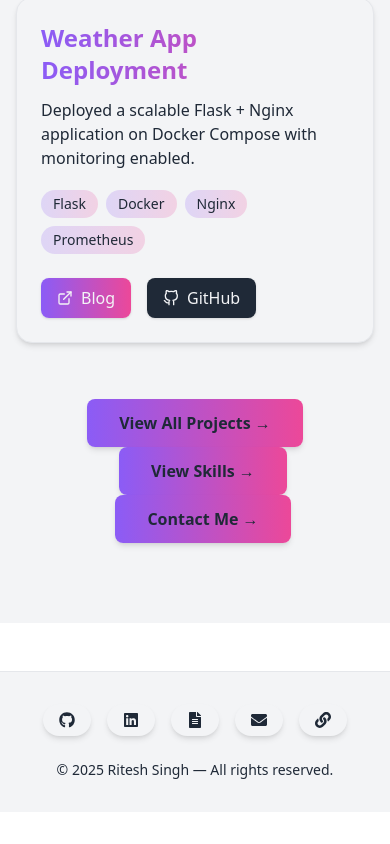
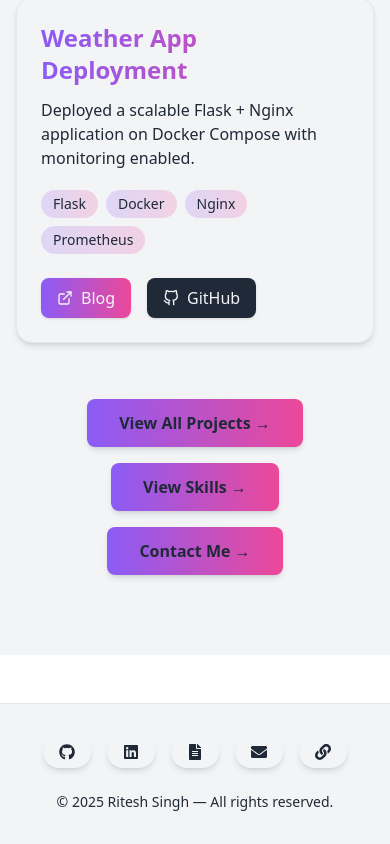
Before and after one commit to ritesh355/portfolio, a Next.js app: page / in a window 390 px wide. Shown: the part 1111-1955 px from the top of the page. Before the commit the page ends 1923 px from the top, so only its background shows below. Built offline with nearby package versions, Linux system fonts and the light colour scheme.

Commit message:
update index.tsx

```diff
--- a/pages/index.tsx
+++ b/pages/index.tsx
@@ -71,6 +71,7 @@
 
           {/* View All Projects Button */}
   <div className="text-center mt-14">
+            <div className="flex flex-col sm:flex-row justify-center items-center gap-4">
               <Link
                 href="/projects"
                 className="inline-block bg-gradient-to-r from-[#8B5CF6] to-[#EC4899] text-[#1F2937] font-semibold px-8 py-3 rounded-lg shadow-md hover:shadow-lg hover:scale-105 transition-all duration-300"
@@ -79,16 +80,17 @@
               </Link>
               <Link
                 href="/skills"
-              className="inline-block bg-gradient-to-r from-[#8B5CF6] to-[#EC4899] text-[#1F2937] font-semibold px-8 py-3 rounded-lg shadow-md hover:shadow-lg hover:scale-105 transition-all duration-300 ml-4"
+                className="inline-block bg-gradient-to-r from-[#8B5CF6] to-[#EC4899] text-[#1F2937] font-semibold px-8 py-3 rounded-lg shadow-md hover:shadow-lg hover:scale-105 transition-all duration-300"
               >
                 View Skills →
               </Link>
               <Link
                 href="/contact"
-              className="inline-block bg-gradient-to-r from-[#8B5CF6] to-[#EC4899] text-[#1F2937] font-semibold px-8 py-3 rounded-lg shadow-md hover:shadow-lg hover:scale-105 transition-all duration-300 ml-4"
+                className="inline-block bg-gradient-to-r from-[#8B5CF6] to-[#EC4899] text-[#1F2937] font-semibold px-8 py-3 rounded-lg shadow-md hover:shadow-lg hover:scale-105 transition-all duration-300"
               >
                 Contact Me →
               </Link>
+            </div>
           </div>
         </section>
       </main>
```
Lines whose indentation alone changed are shown as unchanged.
